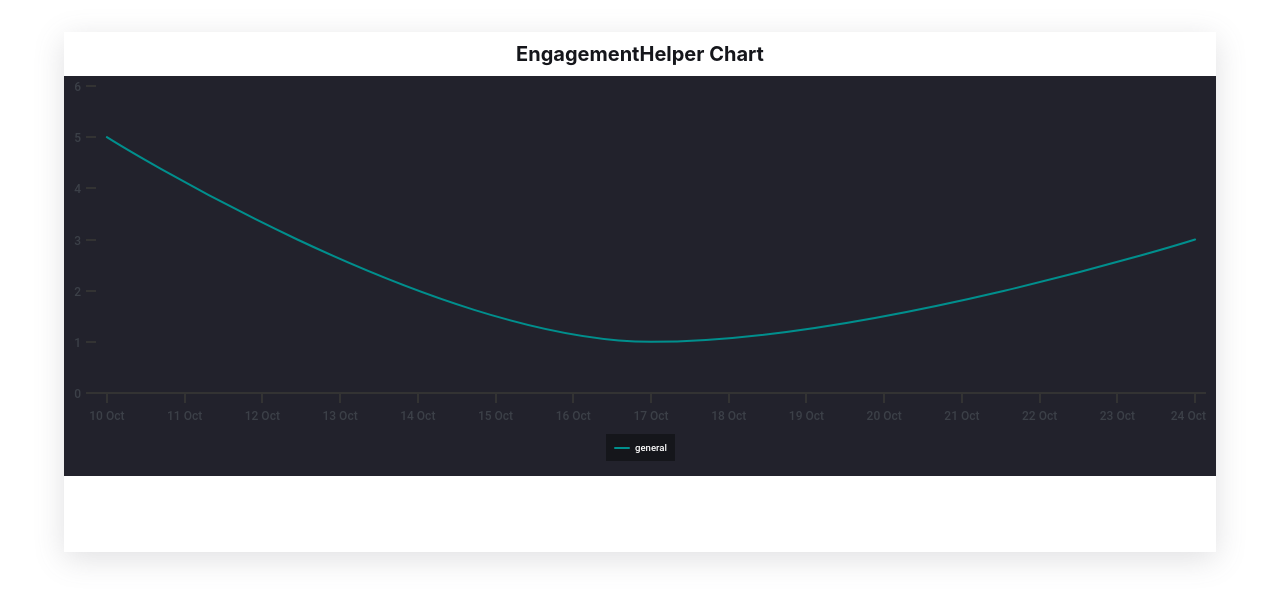
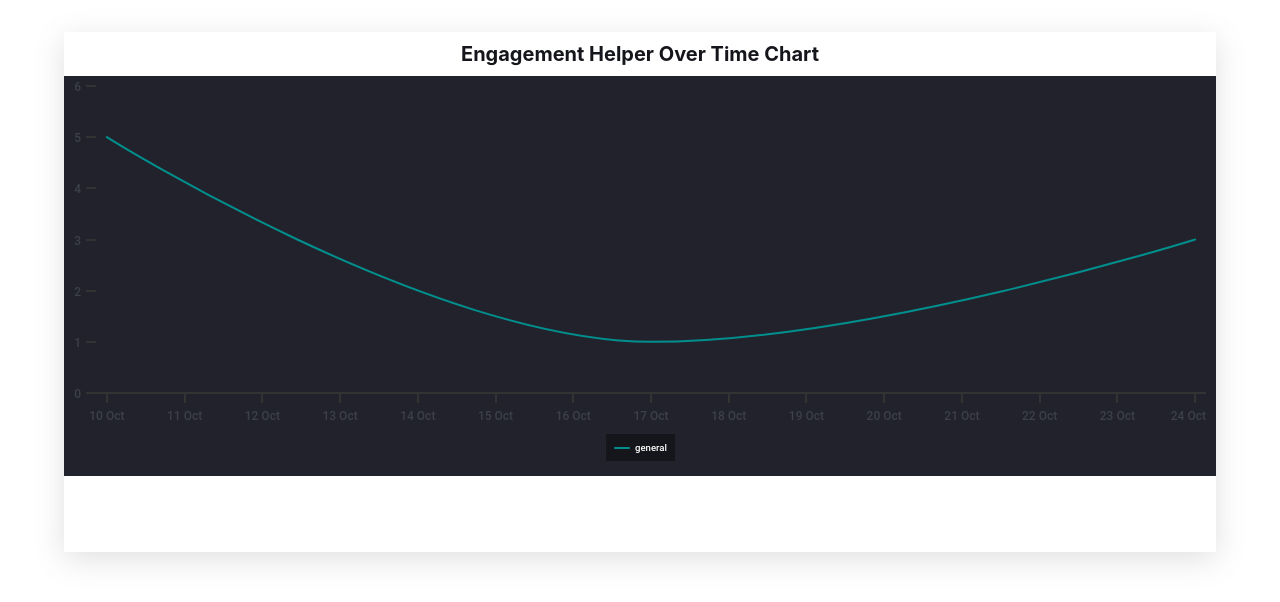
Before and after one commit to Mishrakumarakhil/Highchart-Project-mercle, a React (Create React App) app in the folder mercle-highchart-assignment/: page / in a window 1280 px wide. Shown: the top 602 px of the page. Built offline with nearby package versions, Linux system fonts and the light colour scheme.

Commit message:
updte title

```diff
--- a/mercle-highchart-assignment/src/App.js
+++ b/mercle-highchart-assignment/src/App.js
@@ -4,7 +4,7 @@ import EngagementMessagesOverTime from './components/EngagementMessagesOverTime'
 function App() {
   return (
     <div className="App">
-     <div className="title">EngagementHelper Chart </div>
+     <div className="title">Engagement Helper Over Time Chart </div>
      <div className="chart-conatiner">
       <EngagementMessagesOverTime/>
      </div>
```
